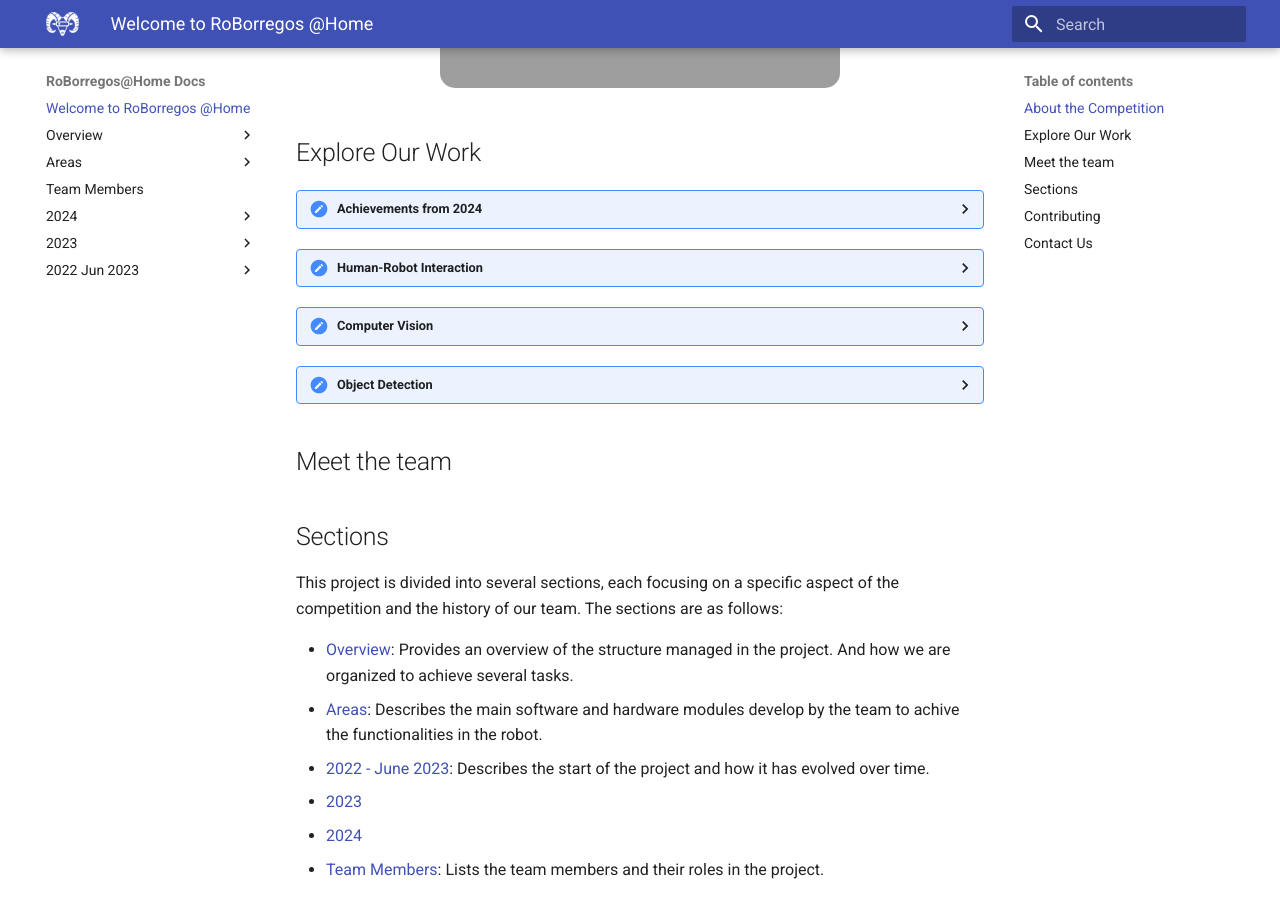
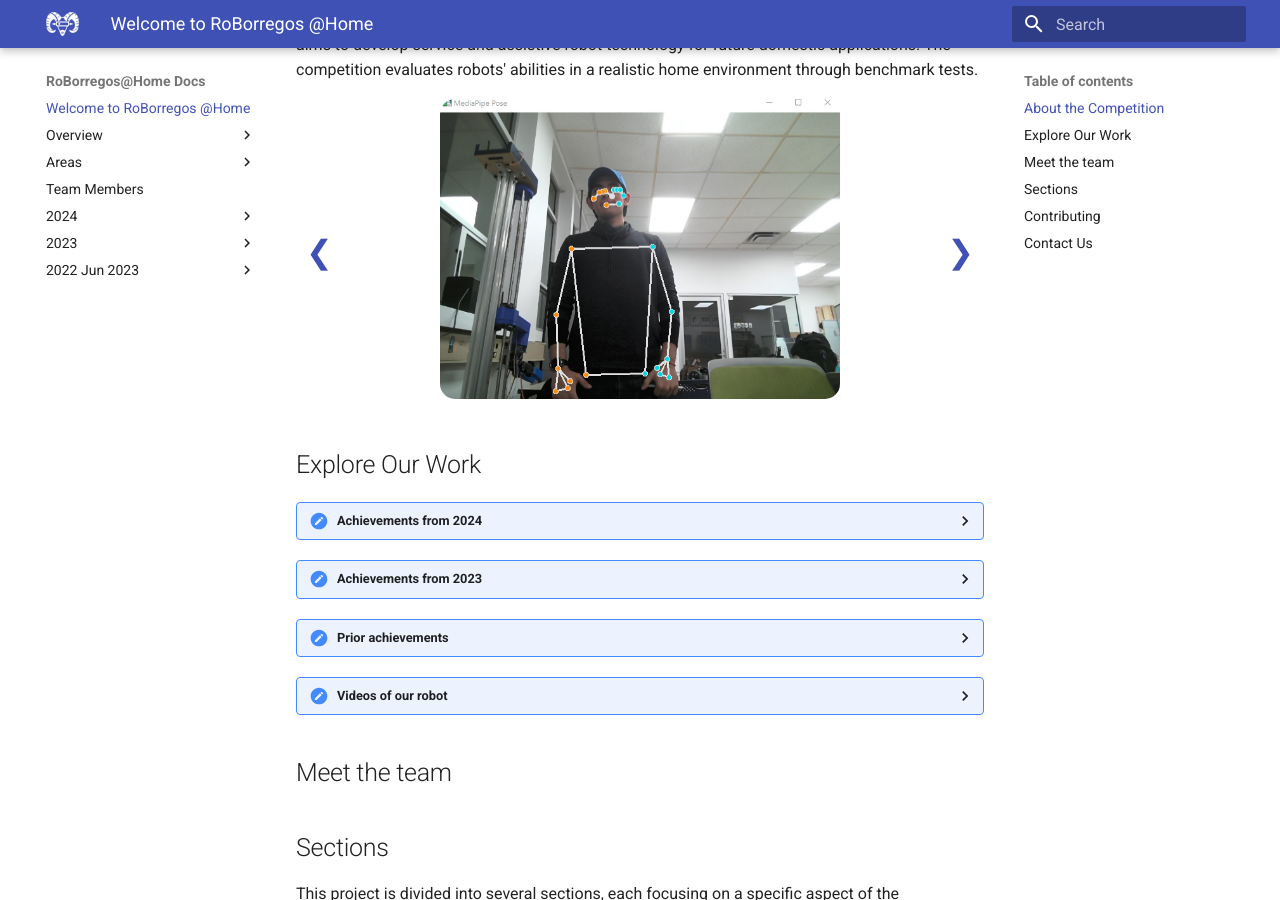
Before and after one commit to RoBorregos/Home-Docs, an MkDocs documentation site: the page built from docs/index.md, in a window 1280 px wide and 900 px high, scrolled down 900 px. Built offline with MkDocs 1.6.1 and Material for MkDocs 9.7.7, drawn with Linux system fonts in a browser that asks for light colours; nearby versions of some CDN libraries; grey boxes are pictures that could not be loaded.

Commit message:
updated landing

```diff
--- a/docs/index.md
+++ b/docs/index.md
@@ -2,11 +2,13 @@
 
 <script src="https://kit.fontawesome.com/db131c0a32.js" crossorigin="anonymous"></script>
 
-<p align="center">
-  <img src="/assets/logo.png" alt="RoBorregos Logo" width="200">
-</p>
+
 
 Welcome to the @Home competition documentation of [RoBorregos](https://roborregos.com), Robotics Representative Team of [Tecnológico de Monterrey](https://tec.mx). This documentation serves as a guide for our project, which focuses on researching and developing a multiproposal modular service robot for the [RoboCup@Home](https://athome.robocup.org/) competition. Our goal is to create a comprehensive software architecture that enables robots to perform various tasks that humans typically handle on a daily basis and adapting this software architecture in affordable hardware.
+
+<p align="center">
+  <img src="/assets/landing/TeamPicture.jpeg" alt="RoBorregos Logo">
+</p>
 
 ## About the Competition
 
@@ -14,13 +16,13 @@
 
 <div id="carousel" class="carousel">
   <div class="carousel-item active">
-    <img src="https://external-content.duckduckgo.com/iu/?u=https%3A%2F%2Fwallpaperset.com%2Fw%2Ffull%2F0%2Fd%2F5%2F183330.jpg&f=1&nofb=1&ipt=50ba9a4d1fae901a5f70f24a8b9b1e05611da1d973bd6745e9815a58b122e7d2&ipo=images" alt="Robot 1">
+    <img src="/assets/mpPose.jpg" alt="Robot mmpose">
   </div>
   <div class="carousel-item">
-    <img src="https://external-content.duckduckgo.com/iu/?u=https%3A%2F%2Fwww.pixelstalk.net%2Fwp-content%2Fuploads%2F2016%2F07%2FBackground-Beautiful-Nature-Images-HD.jpg&f=1&nofb=1&ipt=29b016f3f0afdd1949670fdc8822d2c4443c7ba7217b2f4aa958c44cd1408224&ipo=images" alt="Robot 2">
+    <img src="/assets/home/ObjectDetection/Yolov5DetectionSample.png" alt="Detection">
   </div>
   <div class="carousel-item">
-    <img src="https://external-content.duckduckgo.com/iu/?u=https%3A%2F%2Fwallpapertag.com%2Fwallpaper%2Ffull%2Fd%2F3%2Fc%2F968676-hi-res-background-images-2651x1813-retina.jpg&f=1&nofb=1&ipt=15b5fc8c260d4a408095a68eb30e4d555e97365461d15fda33046747699d3da2&ipo=images" alt="Robot 3">
+    <img src="/assets/home/HRI/Display.png" alt="Robot Display">
   </div>
   <a class="carousel-control-prev" onclick="prevSlide()">&#10094;</a>
   <a class="carousel-control-next" onclick="nextSlide()">&#10095;</a>
@@ -97,30 +99,31 @@
 <details>
   <summary>Achievements from 2024</summary>
   <ul>
-    <li><a href="docs/2024/index.md">Achievements from 2024</a></li>
+    <li><a href="2024/">Achievements from 2024</a></li>
   </ul>
 </details>
 
 <details>
-  <summary>Human-Robot Interaction</summary>
+  <summary>Achievements from 2023</summary>
   <ul>
-    <li><a href="docs/2023/Human%20Robot%20Interaction/index.md">Human-Robot Interaction</a></li>
+    <li><a href="2023/">2023</a></li>
   </ul>
 </details>
 
 <details>
-  <summary>Computer Vision</summary>
+  <summary>Prior achievements</summary>
   <ul>
-    <li><a href="docs/2022%20-%20Jun%202023/Computer%20Vision/index.md">Computer Vision</a></li>
+    <li><a href="2022 - Jun 2023/">2022 - Jun 2023</a></li>
   </ul>
 </details>
 
 <details>
-  <summary>Object Detection</summary>
+  <summary>Videos of our robot</summary>
   <ul>
-    <li><a href="docs/2022%20-%20Jun%202023/Computer%20Vision/Object%20Detection/index.md">Object Detection</a></li>
+    <li><a href="Overview/Media/">Media</a></li>
   </ul>
 </details>
+
 
 ## Meet the team
 
```
Also changed, not shown: docs/Overview/Media.md (+5 -1 lines), docs/assets/landing/TeamPicture.jpeg (added).
